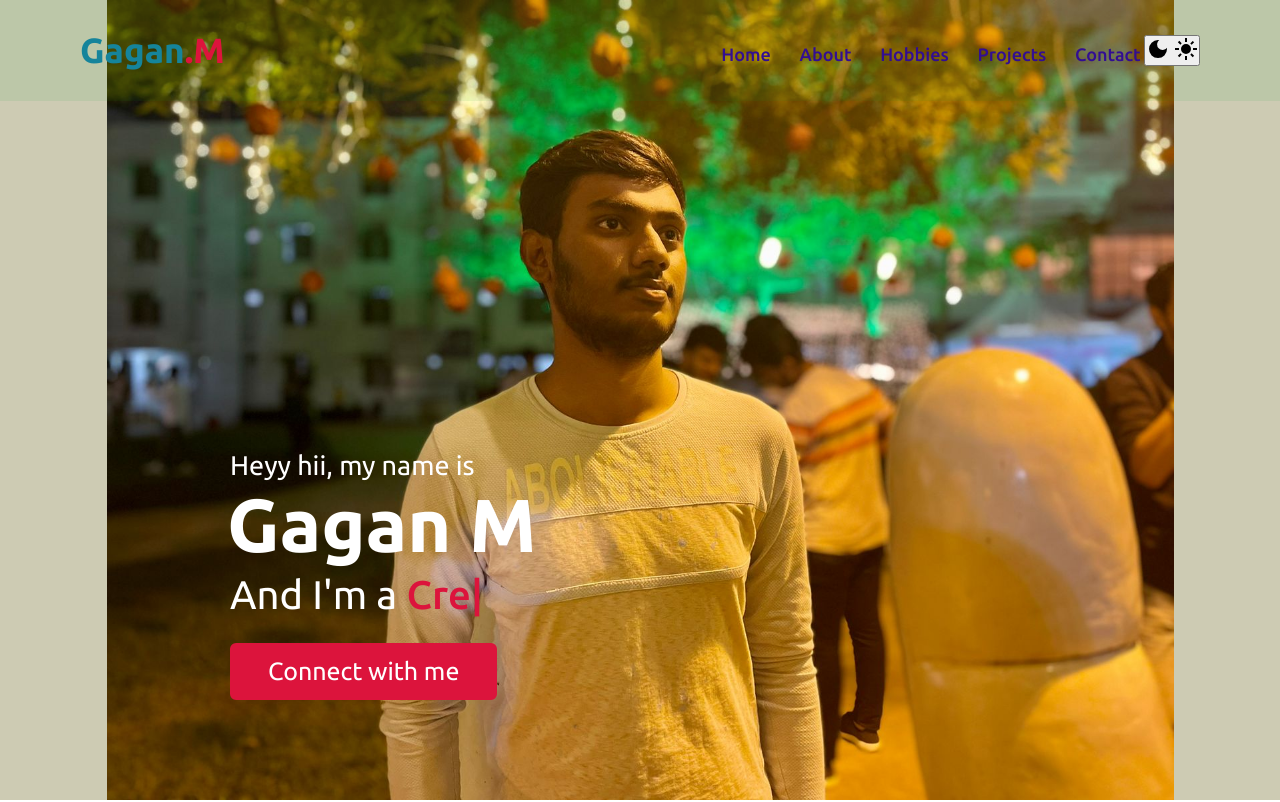
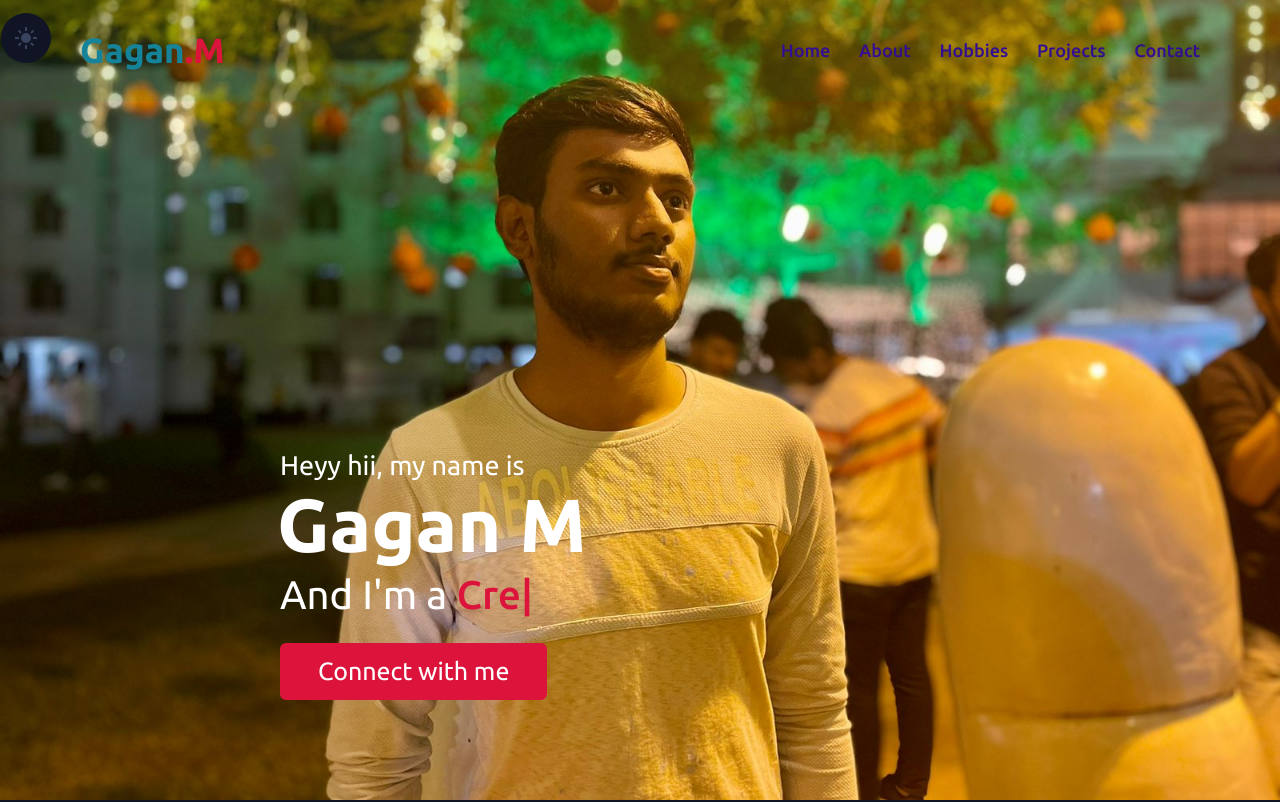
Before and after one commit to gaganmnhce/portpolio, a plain HTML site: page index.html in a window 1280 px wide. Shown: the top 802 px of the page. Drawn offline with nearby package versions, Linux system fonts and the light colour scheme.

Commit message:
Update portfolio.css

```diff
--- a/portfolio.css
+++ b/portfolio.css
@@ -164,8 +164,8 @@ section .title::after{
     height: 100vh;
     color: #fff;
     min-height: 500px;
-    background-size: contain;
-    background-attachment: fixed;
+    background-size:  cover;
+    background-attachment: fixed ;
     font-family: 'Ubuntu', sans-serif;
    background-color: black;
 }
@@ -254,11 +254,11 @@ section .title::after{
 
 .services, .teams{
     color:#fff;
-    background: #111;
+    background: #824848c5;
 }
 .services .title::before,
 .teams .title::before{
-    background: #fff;
+    background: #be4242;
 }
 .services .title::after,
 .teams .title::after{
@@ -267,7 +267,7 @@ section .title::after{
 }
 .services .serv-content .card{
     width: calc(33% - 20px);
-    background: #222;
+    background: #d5b722;
     text-align: center;
     border-radius: 6px;
     padding: 50px 25px;
@@ -666,37 +666,80 @@ footer span a:hover{
     }
 }
 
-.toggle-button {
-    padding: 10px 20px;
-    background-color: #007BFF;
+:root{
+    --base-color: white;
+    --base-variant: #e8e9ed;
+    --text-color: #111528;
+    --secondary-text: #0a7324;
+    --primary-color: #3a435d;
+    --accent-color: #0071ff;
+  }
+  .darkmode{
+    --base-color: #070b1d;
+    --base-variant: #101425;
+    --text-color: #c81515;
+    --secondary-text: #722260;
+    --primary-color: #3a435d;
+    --accent-color: #0071ff;
+  }
+  *{
+    margin: 0;
+    padding: 0;
+  }
+  html{
+    font-family: Poppins;
+  }
+  body{
+    min-height: 100vh;
+    background-color: var(--base-color);
+    color: var(--text-color);
+  }
+  header, section{
+    padding: 70px min(50px, 7%);
+  }
+  section{
+    background-color: var(--base-variant);
+  }
+  p{
+    margin: 10px 0 20px 0;
+    color: var(--secondary-text);
+  }
+  button{
+    border: none;
+    padding: .8em 2em;
+    background-color: var(--primary-color);
     color: white;
-    border: none;
-    border-radius: 30px;
+    border-radius: 4px;
+    font: inherit;
+    text-transform: uppercase;
+    font-weight: 500;
     cursor: pointer;
-    font-size: 16px;
-    transition: background-color 0.3s;
   }
-
-.toggle-button:hover {
-    background-color: #0056b3;
+  .cta-button{
+    background-color: var(--accent-color);
   }
-
-.dark-mode {
-    background-color: #333;
-    color: #f1f1f1;
+  #theme-switch{
+    height: 50px;
+    width: 50px;
+    padding: 0;
+    border-radius: 50%;
+    background-color: var(--base-variant);
+    display: flex;
+    justify-content: center;
+    align-items: center;
+    position: fixed;
+    top: 13px;
+    left: 1px;
   }
-
-
-.dark-mode header {
-    background-color: #444;
-    border-bottom: 2px solid #222;
+  #theme-switch svg{
+    fill: var(--primary-color);
   }
-
-.dark-mode .toggle-button {
-    background-color: #444;
-    color: #fff;
+  #theme-switch svg:last-child{
+    display: none;
   }
-
-.dark-mode .toggle-button:hover {
-    background-color: #222;
+  .darkmode #theme-switch svg:first-child{
+    display: none;
   }
+  .darkmode #theme-switch svg:last-child{
+    display: block;
+  }
```
Lines whose indentation alone changed are shown as unchanged.
